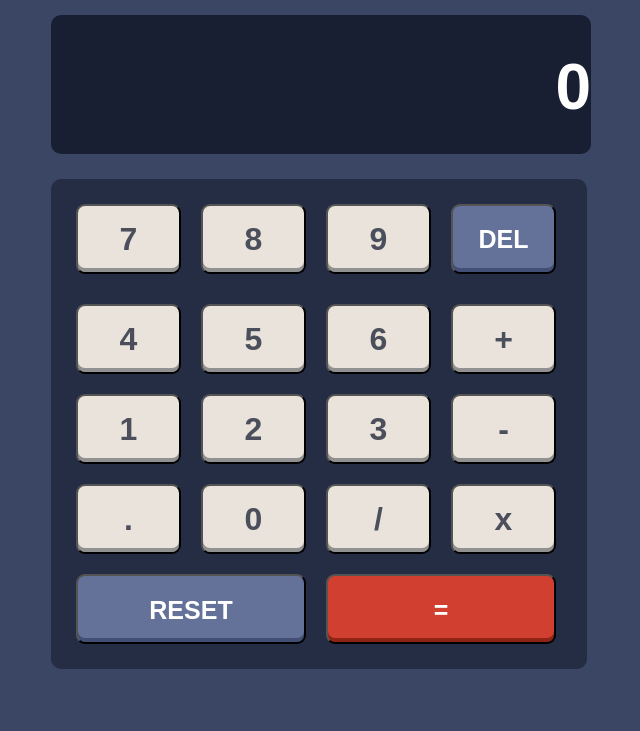
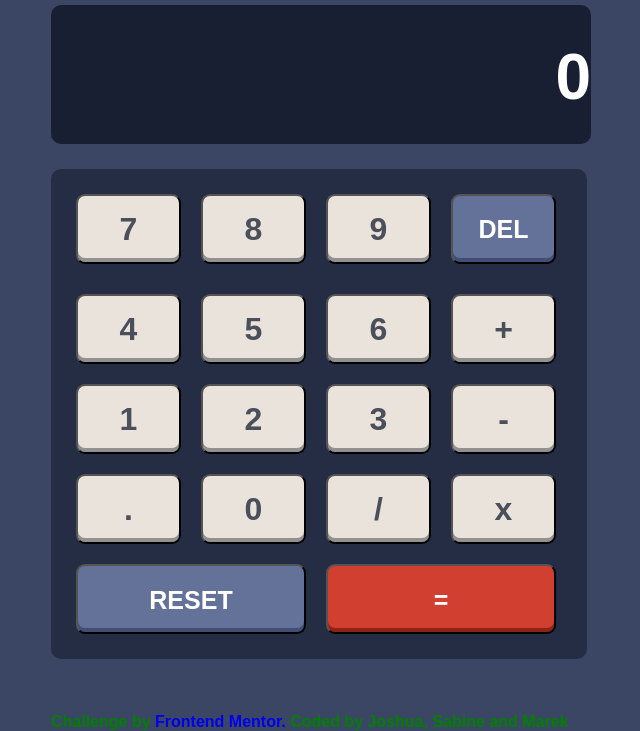
Before and after one commit to marekredon/calculette, a plain HTML site: page index.html in a window 1280 px wide. Shown: the part 122-853 px from the top of the page, without its empty margins (319-959 px from the left). Before the commit the page ends 800 px from the top, so only its background shows below. Drawn offline with Linux system fonts and the light colour scheme.

Commit message:
note de bas de page rajoutée

```diff
--- a/index.html
+++ b/index.html
@@ -10,7 +10,6 @@
 </head>
 
 <body>
-
   <!--Header-->
   <div class="container">
     <div class="header">
@@ -97,7 +96,14 @@
       <!--END dernière ligne-->
     </div>
     <!--div calculator-->
+    <br><br><br>
+      <div class="note">
+        Challenge by
+        <a href="https://www.frontendmentor.io/?ref=challenge"> Frontend Mentor.</a>
+        Coded by Joshua, Sabine and Marek
+      </div>
   </div>
+
   <script src="main.js"></script>
 </body>
 
--- a/style.scss
+++ b/style.scss
@@ -19,7 +19,7 @@
   padding: 0;
 }
 body {
-  height: 100vh;
+  height: 80vh;
   background: var(--background-color);
   display: flex;
   align-items: center;
@@ -199,3 +199,10 @@ input.screen {
     }
   }
 }
+
+.note {
+color: green;
+}
+a:link{
+  text-decoration: none;
+}
```
Also changed, not shown: style.css, 1 other file.
